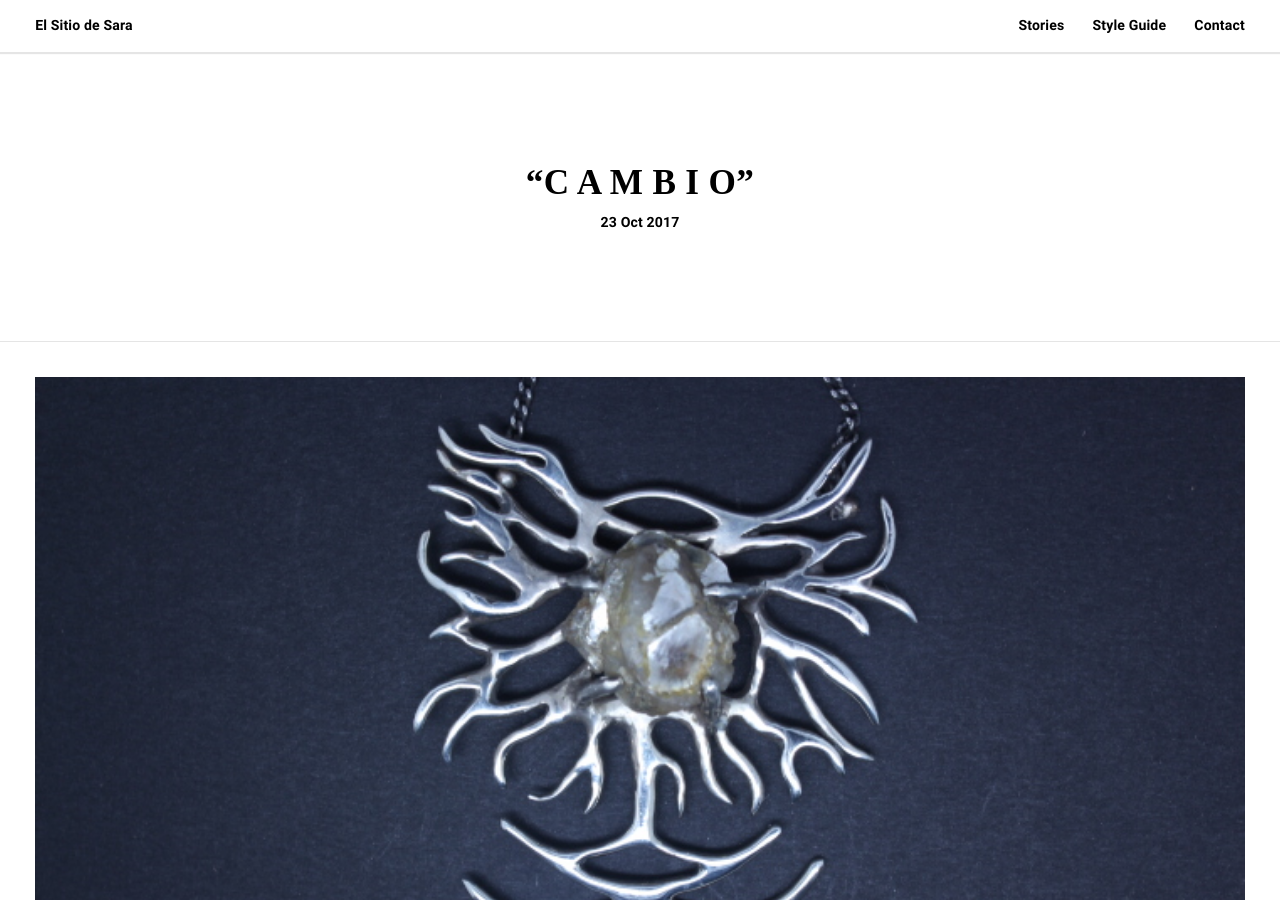
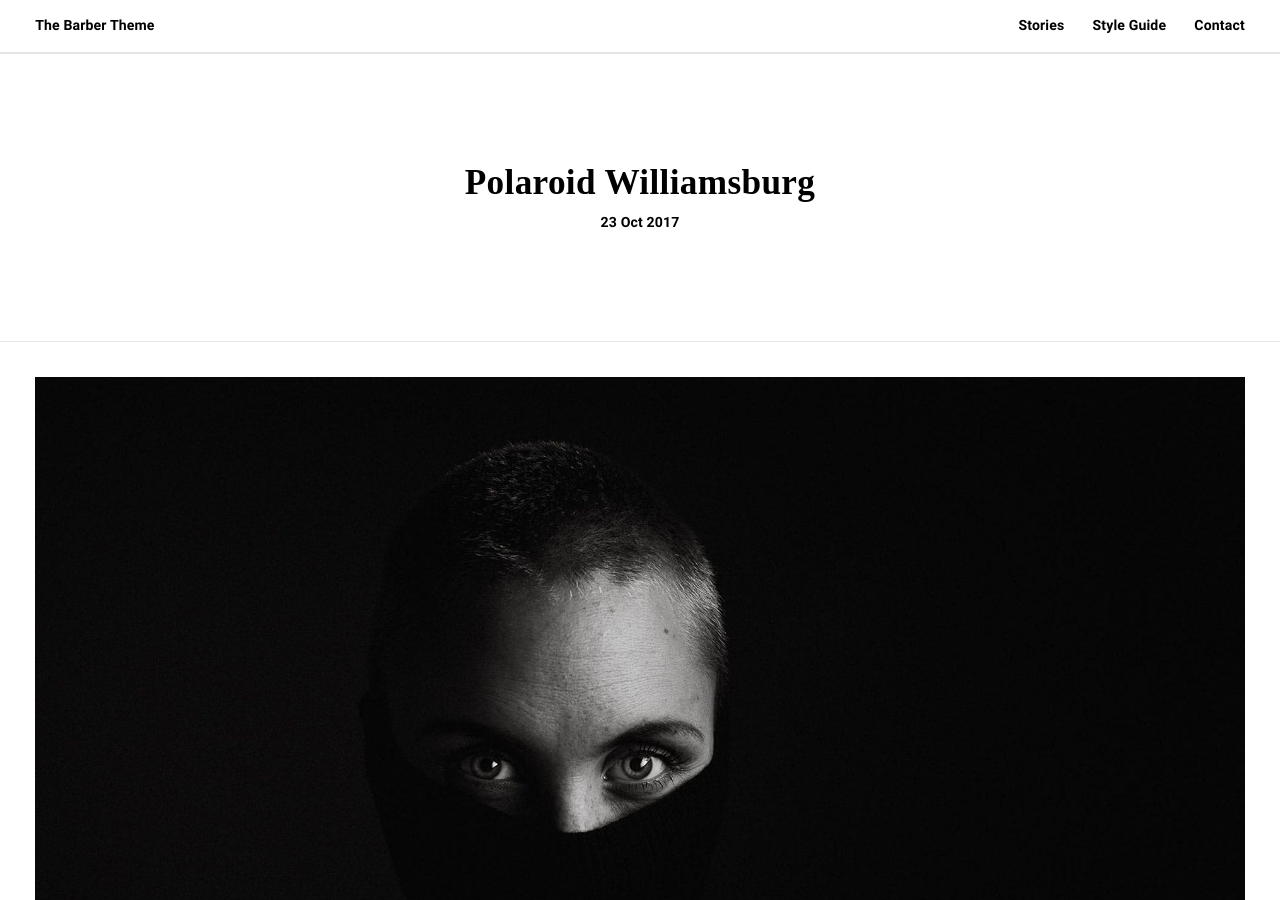
Before and after one commit to metamorpha-taller/sitiotutorial, a Jekyll site: the page built from _posts/2017-10-23-polaroid-williamsburg.markdown, in a window 1280 px wide and 900 px high. Built offline with Jekyll 4.4.1, drawn with Linux system fonts in a browser that asks for light colours; some web fonts are replaced; some of the changed text lies outside the part shown.

Commit message:
Revert "primer cambio"
This reverts commit 53670cf8a572966a5b48361118e73141a8496765.

```diff
--- a/_config.yml
+++ b/_config.yml
@@ -5,7 +5,7 @@ permalink: /:year/:month/:day/:title/
 google_analytics:
 
 name: Thomas Vaeth
-title: El Sitio de Sara
+title: The Barber Theme
 description: >
   Barber is a blog theme for Jekyll built by Thomas Vaeth for Samesies using HTML, Sass, and JavaScript.
 url: http://barber.samesies.io
--- a/_posts/2017-10-08-brunch-swag.markdown
+++ b/_posts/2017-10-08-brunch-swag.markdown
@@ -1,6 +1,6 @@
 ---
 layout: post
-title: “C A M B I O”
+title: "Brunch Swag"
 date: 2017-10-08
 description:
 image: /assets/images/placeholder-15.jpg
--- a/_posts/2017-10-23-polaroid-williamsburg.markdown
+++ b/_posts/2017-10-23-polaroid-williamsburg.markdown
@@ -1,9 +1,9 @@
 ---
 layout: post
-title: “C A M B I O”
+title: "Polaroid Williamsburg"
 date: 2017-10-23
 description:
-image: /assets/images/sara/IMG_9605.jpg
+image: /assets/images/placeholder-9.jpg
 author: Thomas Vaeth
 tags:
   - Dummy Text
```
Also changed, not shown: assets/images/sara/IMG_9521.JPG (deleted), assets/images/sara/IMG_9532.JPG (deleted), assets/images/sara/IMG_9534.JPG (deleted), assets/images/sara/IMG_9540.JPG (deleted), assets/images/sara/IMG_9581.JPG (deleted), assets/images/sara/IMG_9585.JPG (deleted), assets/images/sara/IMG_9605.JPG (deleted).
